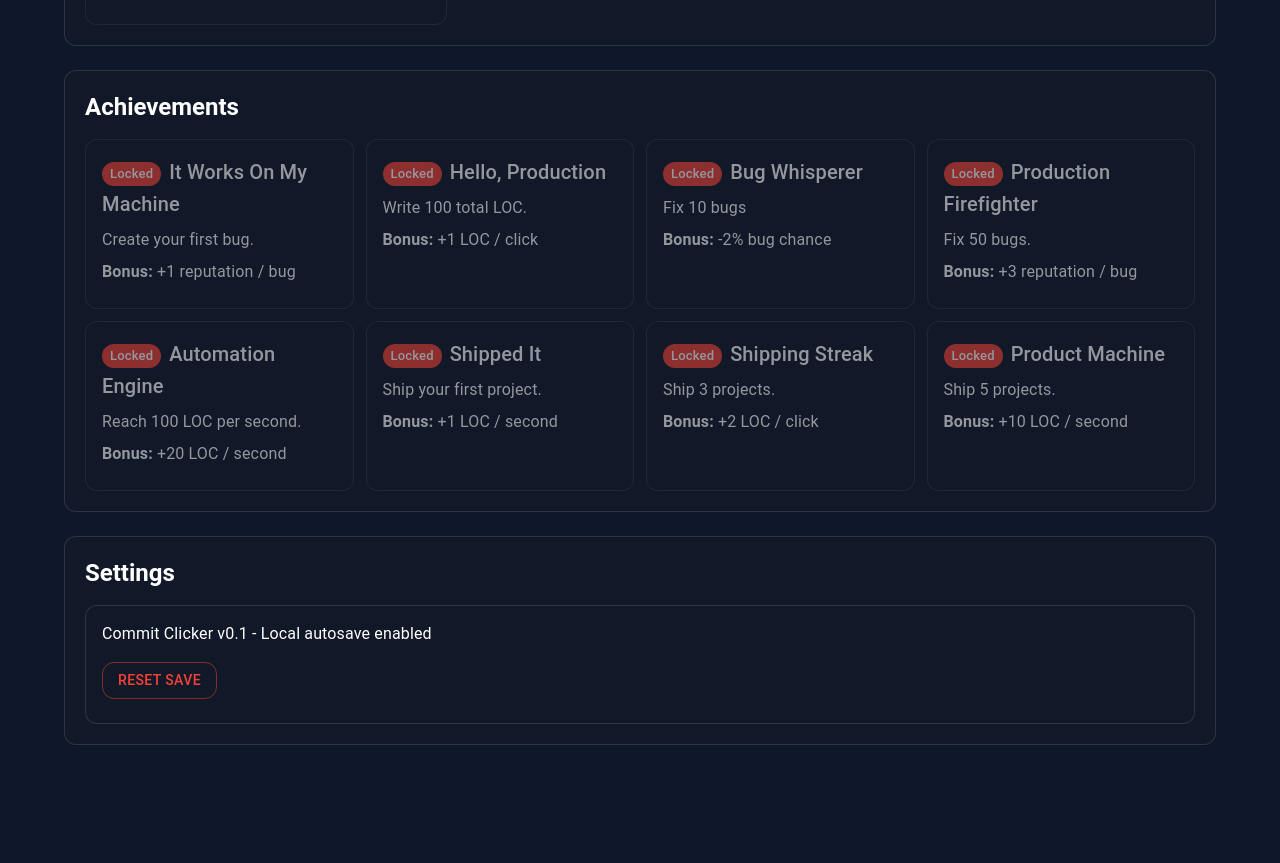
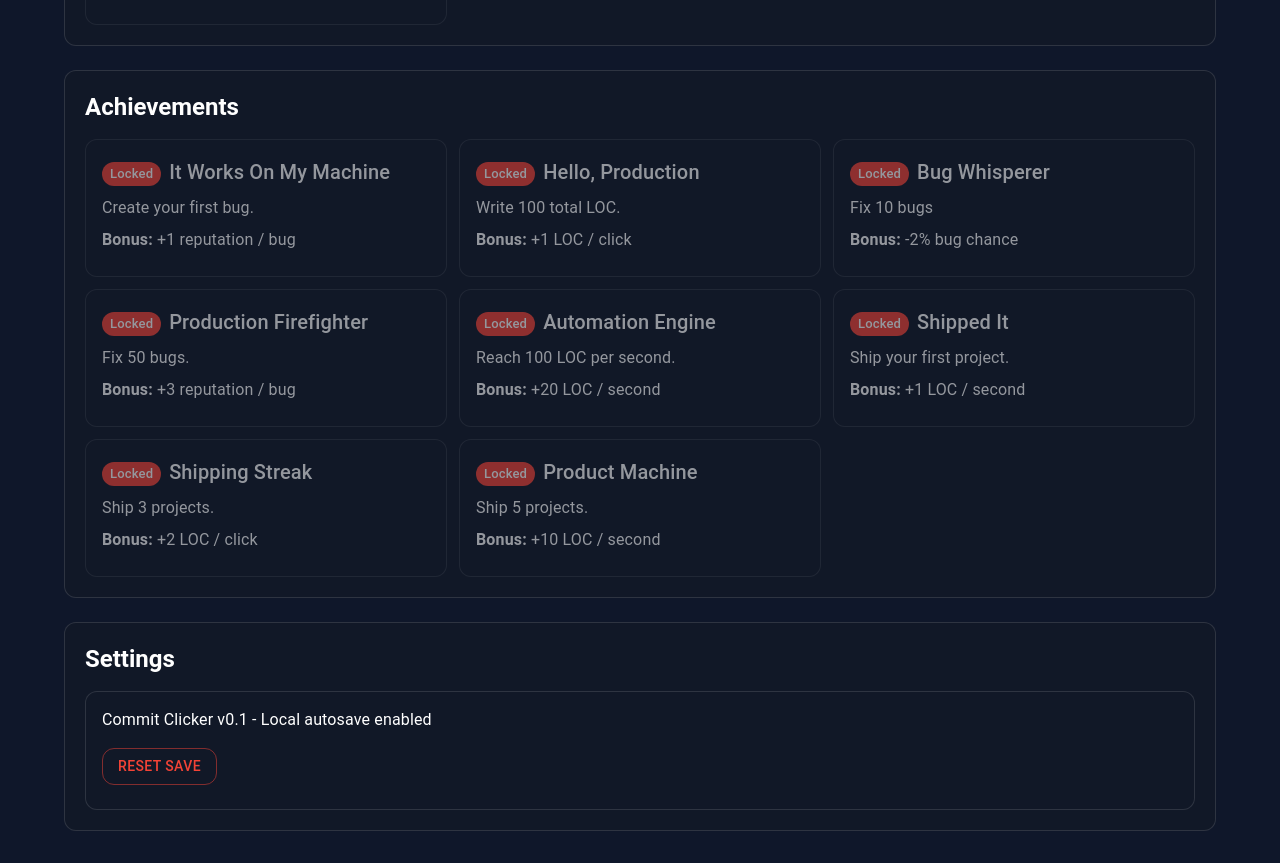
Before and after one commit to BlazingHotCode/commit-clicker, a React (Vite) app: page / in a window 1280 px wide. Shown: the part 2820-3683 px from the top of the page. Before the commit the page ends 3597 px from the top, so only its background shows below. Built offline with nearby package versions, Linux system fonts and the light colour scheme.

Commit message:
use mui grid for achievements

```diff
--- a/src/components/achievements/AchievementPanel.tsx
+++ b/src/components/achievements/AchievementPanel.tsx
@@ -1,4 +1,11 @@
-import { Card, CardContent, Chip, Paper, Typography } from "@mui/material";
+import {
+  Card,
+  CardContent,
+  Chip,
+  Grid,
+  Paper,
+  Typography,
+} from "@mui/material";
 import { achievements } from "../../game/data/achievements";
 import type { GameState } from "../../game/state/types";
 
@@ -13,13 +20,13 @@ export function AchievementPanel({ state }: AchievementPanelProps) {
         Achievements
       </Typography>
 
-      <div className="achievement-grid">
+      <Grid container spacing={1.5}>
         {achievements.map((achievement) => {
           const unlocked = achievement.isUnlocked(state);
 
           return (
+            <Grid key={achievement.id} size={{ xs: 12, sm: 6, md: 4 }}>
               <Card
-              key={achievement.id}
                 variant="outlined"
                 className={unlocked ? "completed-card" : "locked-card"}
               >
@@ -43,9 +50,10 @@ export function AchievementPanel({ state }: AchievementPanelProps) {
                   </Typography>
                 </CardContent>
               </Card>
+            </Grid>
           );
         })}
-      </div>
+      </Grid>
     </Paper>
   );
 }
```
Lines whose indentation alone changed are shown as unchanged.
